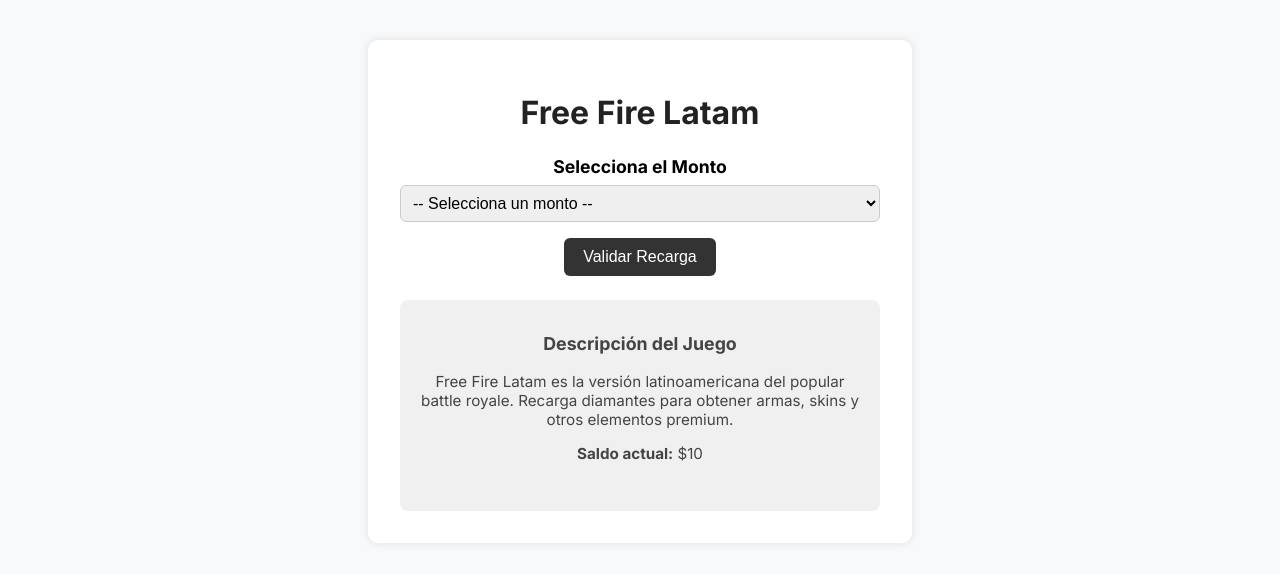
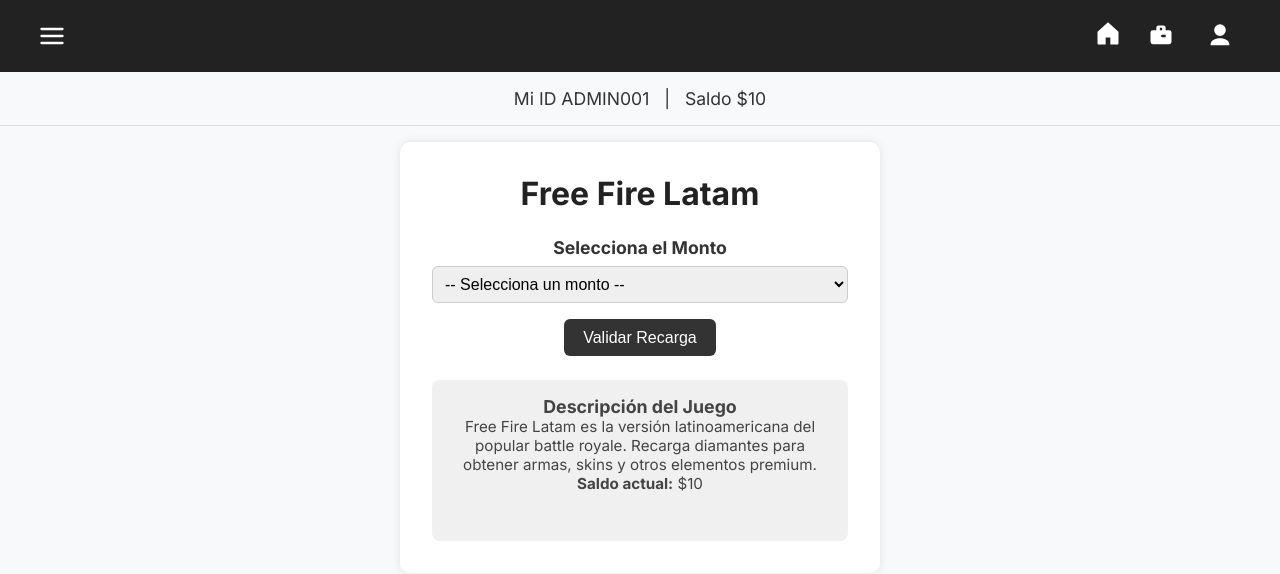
Before and after one commit to 2eliot/Revendedores, a Flask app: page /freefirelatam in a window 1280 px wide. Shown: the top 574 px of the page. Run offline with Flask 3, Linux system fonts and the light colour scheme; the visitor is signed in with stand-in values (Sample User, id 1); a database or web service that is not in the repository returns one stand-in record (values such as "Sample title"); some libraries are stand-ins or nearby versions.

Commit message:
Assistant checkpoint: Add header navigation and user info to Free Fire page
Assistant generated file changes:
- templates/freefirelatam.html: Add header navigation and user info to Free Fire Latam page
- static/freefirelatam.css: Update CSS to work with header and maintain clean game container design

---

User prompt:

ok pero has que se vea el header y saldo y id

Replit-Commit-Author: Assistant
Replit-Commit-Session-Id: 9930586c-a53e-4d5e-8493-d53237edb589

```diff
--- a/static/freefirelatam.css
+++ b/static/freefirelatam.css
@@ -1,8 +1,19 @@
 body {
   font-family: 'Inter', sans-serif;
   background-color: #f8f9fa;
-  padding: 2rem;
+  margin: 0;
+  padding: 0;
   text-align: center;
+}
+
+/* Espaciado para el contenido después del header */
+.header + .user-panel + .juego-container {
+  margin-top: 1rem;
+}
+
+/* Ajustar el contenedor principal para que tenga padding cuando necesario */
+body > .juego-container {
+  margin: 2rem auto;
 }
 
 .juego-container {
--- a/templates/freefirelatam.html
+++ b/templates/freefirelatam.html
@@ -1,3 +1,4 @@
+
 <!DOCTYPE html>
 <html lang="es">
 <head>
@@ -5,9 +6,66 @@
   <meta name="viewport" content="width=device-width, initial-scale=1.0">
   <title>Free Fire Latam - Recarga</title>
   <link rel="stylesheet" href="{{ url_for('static', filename='freefirelatam.css') }}">
+  <link rel="stylesheet" href="{{ url_for('static', filename='styles.css') }}">
   <link href="https://fonts.googleapis.com/css2?family=Inter:wght@400;600;700&display=swap" rel="stylesheet">
 </head>
 <body>
+
+  <!-- Header con hamburguesa y menú de juegos -->
+  <header class="header">
+    <div class="hamburger" onclick="toggleMenu()">
+      <svg class="icon" viewBox="0 0 24 24">
+        <path d="M3 6h18M3 12h18M3 18h18" stroke="#ffffff" stroke-width="2" stroke-linecap="round"/>
+      </svg>
+      <div id="menu-juegos" class="menu-juegos">
+        <p class="menu-title">🎮 Juegos</p>
+        <ul>
+          <li><a href="/freefirelatam">Free Fire Latam</a></li>
+          <li><a href="#">Free Fire</a></li>
+          <li><a href="#">Block Striker</a></li>
+        </ul>
+      </div>
+    </div>
+
+    <div class="icon-container">
+      <a href="/dashboard">
+        <svg class="icon" viewBox="0 0 24 24"><path d="M3 10L12 2l9 8v10a1 1 0 01-1 1h-6v-6H10v6H4a1 1 0 01-1-1V10z"/></svg>
+      </a>
+      <div class="wallet-icon" onclick="toggleWalletBox()">
+        <svg class="icon" viewBox="0 0 24 24"><path d="M19 7h-3V5a2 2 0 00-2-2H10a2 2 0 00-2 2v2H5a2 2 0 00-2 2v8a2 2 0 002 2h14a2 2 0 002-2V9a2 2 0 00-2-2zm-8-2h2v2h-2V5zm5 8h-3a1 1 0 110-2h3v2z"/></svg>
+        <div id="wallet-box" class="wallet-box">
+          <h3>💰 Mi Cartera</h3>
+          <div class="balance-display">
+            <p><strong>Saldo Actual:</strong></p>
+            <p class="balance-amount">${{ balance }}</p>
+          </div>
+          <div class="wallet-info">
+            <p><strong>ID:</strong> {{ user_id }}</p>
+          </div>
+        </div>
+      </div>
+
+      <div class="user-icon" onclick="toggleUserBox()">
+        <svg class="icon" viewBox="0 0 24 24"><path d="M12 12a5 5 0 100-10 5 5 0 000 10zm0 2c-4.418 0-8 2.239-8 5v1h16v-1c0-2.761-3.582-5-8-5z"/></svg>
+        <div id="user-box" class="user-box">
+          <p><strong>Nombre:</strong> {{ session.get('nombre', '---') }}</p>
+          <p><strong>Apellido:</strong> {{ session.get('apellido', '---') }}</p>
+          <p><strong>Teléfono:</strong> {{ session.get('telefono', '---') }}</p>
+          <p><strong>Correo:</strong> {{ session.get('email', '---') }}</p>
+          {% if session.get('user_id') == 'ADMIN001' %}
+          <a href="/admin" class="admin-btn">🛡️ Panel Admin</a>
+          {% endif %}
+          <a href="/logout" class="logout-btn">Cerrar sesión</a>
+        </div>
+      </div>
+    </div>
+  </header>
+
+  <!-- Panel del usuario -->
+  <section class="user-panel">
+    <p>Mi ID {{ user_id }} &nbsp; | &nbsp; Saldo ${{ balance }}</p>
+  </section>
+
   <div class="juego-container">
     <h1 class="juego-titulo">Free Fire Latam</h1>
 
@@ -62,6 +120,40 @@
       messageDiv.textContent = text;
       messageDiv.className = 'message ' + type;
     }
+
+    function toggleUserBox() {
+      document.getElementById("user-box").classList.toggle("visible");
+    }
+    function toggleMenu() {
+      document.getElementById("menu-juegos").classList.toggle("visible");
+    }
+    function toggleWalletBox() {
+      document.getElementById("wallet-box").classList.toggle("visible");
+    }
+
+    // Cerrar ventanas al hacer clic fuera
+    document.addEventListener('click', function(event) {
+      const userBox = document.getElementById("user-box");
+      const menuJuegos = document.getElementById("menu-juegos");
+      const walletBox = document.getElementById("wallet-box");
+
+      // Verificar si el clic no fue en los iconos o dentro de las ventanas
+      const isUserIcon = event.target.closest('.user-icon');
+      const isMenuIcon = event.target.closest('.hamburger');
+      const isWalletIcon = event.target.closest('.wallet-icon');
+
+      if (!isUserIcon && userBox.classList.contains('visible')) {
+        userBox.classList.remove('visible');
+      }
+
+      if (!isMenuIcon && menuJuegos.classList.contains('visible')) {
+        menuJuegos.classList.remove('visible');
+      }
+
+      if (!isWalletIcon && walletBox.classList.contains('visible')) {
+        walletBox.classList.remove('visible');
+      }
+    });
   </script>
 </body>
 </html>
```
